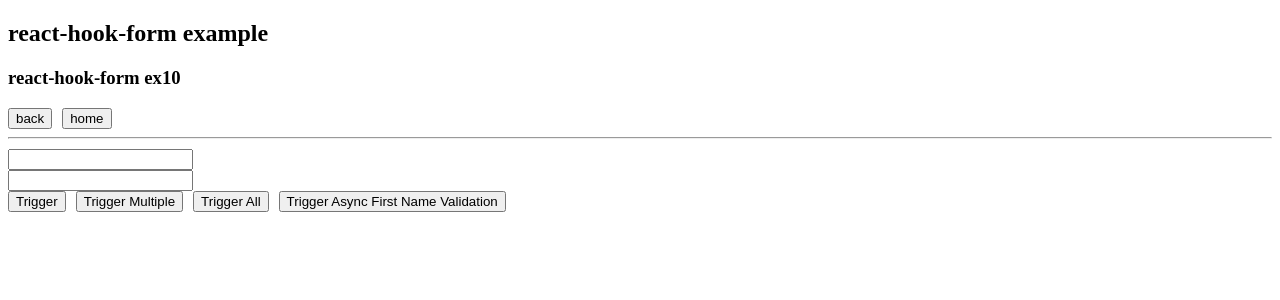
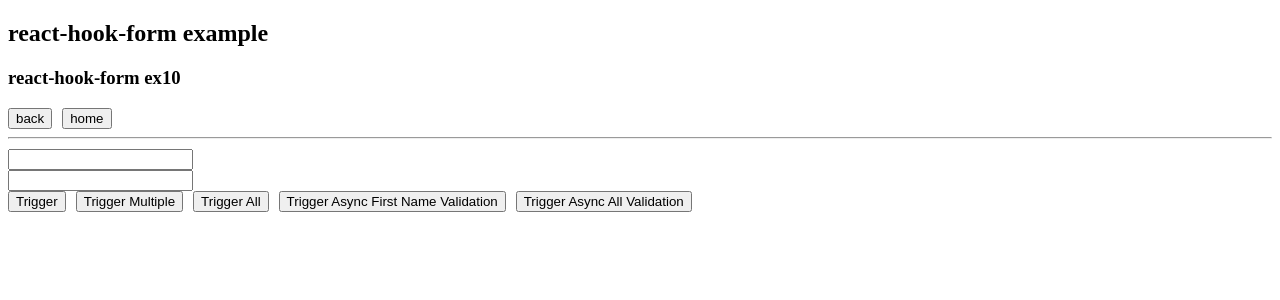
Before and after one commit to ddoolla/react_demo, a React (Vite) app: page /react-hook-form/ex/ex11 in a window 1280 px wide. Shown: the top 300 px of the page. Built offline with nearby package versions, Linux system fonts and the light colour scheme.

Commit message:
trigger 예제 수정

```diff
--- a/src/features/ex-react-hook-form/RhfEx11.tsx
+++ b/src/features/ex-react-hook-form/RhfEx11.tsx
@@ -59,6 +59,14 @@ const RhfEx11 = () => {
                         >
                             Trigger Async First Name Validation
                         </button>
+                        <button
+                            type="button"
+                            onClick={async () => {
+                                console.log("All", await trigger());
+                            }}
+                        >
+                            Trigger Async All Validation
+                        </button>
                     </div>
 
                 </form>
```
